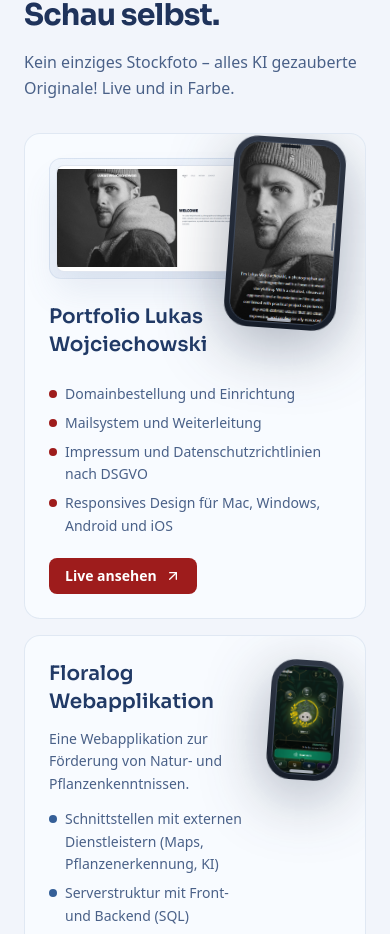
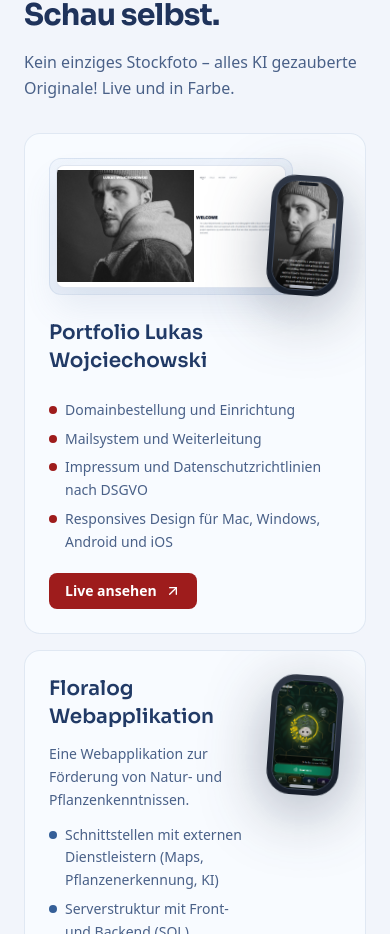
Before and after one commit to Kaji0tt/foerdecode, a React (Vite) app: page / in a window 390 px wide. Shown: the part 2937-3871 px from the top of the page. Built offline with nearby package versions, Linux system fonts and the light colour scheme.

Commit message:
Fix mobile phone preview scaling for Lukas portfolio project

```diff
--- a/src/components/portfolio/PortfolioSection.jsx
+++ b/src/components/portfolio/PortfolioSection.jsx
@@ -63,7 +63,7 @@ function ProjectPreview({ project }) {
   return (
     <div className="relative mb-6">
       <div
-        className="relative aspect-video w-[calc(100%-4.75rem)] sm:w-[calc(100%-5.5rem)] rounded-xl border p-1.5 sm:p-4"
+        className="relative aspect-video w-[calc(100%-3rem)] sm:w-[calc(100%-5.5rem)] rounded-xl border p-1.5 sm:p-4"
         style={{
           borderColor: "rgba(163,183,212,0.24)",
           background: "linear-gradient(155deg, rgba(241,246,253,0.98), rgba(229,237,248,0.95))",
@@ -83,7 +83,7 @@ function ProjectPreview({ project }) {
 
       {project.mobileImage ? (
         <div
-          className="absolute top-1/2 right-0 z-[2] w-[7rem] sm:w-[7.75rem] -translate-y-[42%] rotate-[4deg] rounded-[1.5rem] p-[5px]"
+          className="absolute top-1/2 right-0 z-[2] w-[4.5rem] sm:w-[7.75rem] -translate-y-[42%] rotate-[4deg] rounded-[1.5rem] p-[5px]"
           style={{
             background: "linear-gradient(180deg, #2f3746 0%, #161d29 100%)",
             filter: "drop-shadow(0 16px 32px rgba(31,45,72,0.38))",
```
